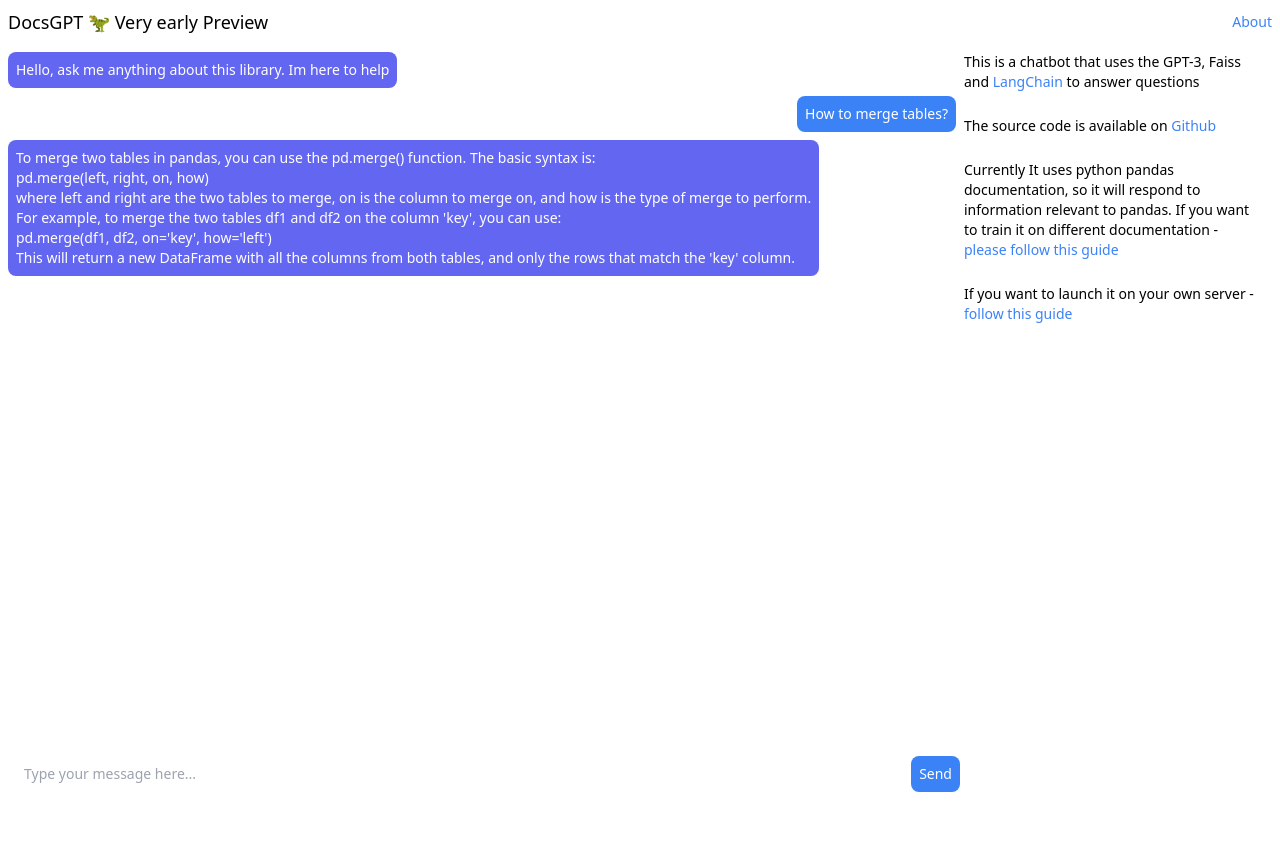
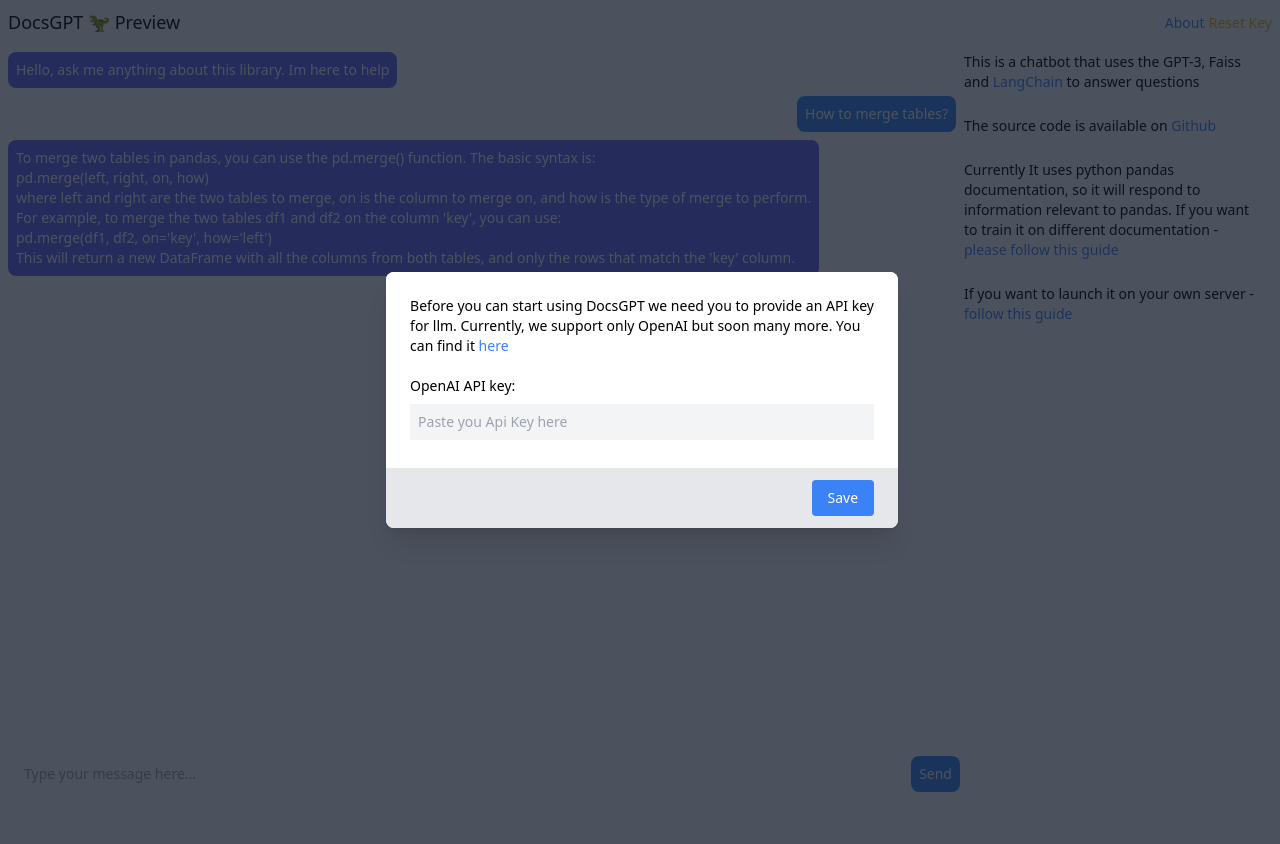
Before and after one commit to Cloude-Labs/DocsGPT, a Flask app: page / in a window 1280 px wide. After the commit the page ends 792 px from the top, so only its background shows below. Run offline with Flask 2, Linux system fonts and the light colour scheme; parts of the project's set-up code (start-up, migrations or seed data) failed here and were passed over.

Commit message:
Api key via web interface

```diff
--- a/application/app.py
+++ b/application/app.py
@@ -39,18 +39,24 @@
 def api_answer():
     data = request.get_json()
     question = data["question"]
+    api_key = data["api_key"]
 
     store.index = index
     # create a prompt template
     c_prompt = PromptTemplate(input_variables=["summaries", "question"], template=template)
     # create a chain with the prompt template and the store
-    chain = VectorDBQAWithSourcesChain.from_llm(llm=OpenAI(temperature=0), vectorstore=store, combine_prompt=c_prompt)
+    chain = VectorDBQAWithSourcesChain.from_llm(llm=OpenAI(openai_api_key=api_key, temperature=0), vectorstore=store, combine_prompt=c_prompt)
     # fetch the answer
     result = chain({"question": question})
 
     # some formatting for the frontend
     result['answer'] = result['answer'].replace("\\n", "<br>")
     result['answer'] = result['answer'].replace("SOURCES:", "")
+    # mock result
+    # result = {
+    #     "answer": "The answer is 42",
+    #     "sources": ["https://en.wikipedia.org/wiki/42_(number)", "https://en.wikipedia.org/wiki/42_(number)"]
+    # }
 
 
     return result
--- a/application/static/dist/css/output.css
+++ b/application/static/dist/css/output.css
@@ -513,6 +513,14 @@
   --tw-backdrop-sepia:  ;
 }
 
+.pointer-events-none {
+  pointer-events: none;
+}
+
+.pointer-events-auto {
+  pointer-events: auto;
+}
+
 .static {
   position: static;
 }
@@ -521,24 +529,47 @@
   position: fixed;
 }
 
-.bottom-0 {
-  bottom: 0px;
+.absolute {
+  position: absolute;
 }
 
-.right-0 {
+.relative {
+  position: relative;
+}
+
+.inset-0 {
+  top: 0px;
   right: 0px;
+  bottom: 0px;
+  left: 0px;
+}
+
+.top-0 {
+  top: 0px;
 }
 
 .left-0 {
   left: 0px;
 }
 
-.left-10 {
-  left: 2.5rem;
+.bottom-0 {
+  bottom: 0px;
 }
 
-.right-10 {
-  right: 2.5rem;
+.z-10 {
+  z-index: 10;
+}
+
+.ml-1 {
+  margin-left: 0.25rem;
+}
+
+.ml-2 {
+  margin-left: 0.5rem;
+}
+
+.mr-2 {
+  margin-right: 0.5rem;
 }
 
 .mt-2 {
@@ -553,16 +584,32 @@
   margin-top: 1rem;
 }
 
-.ml-2 {
-  margin-left: 0.5rem;
+.mb-3 {
+  margin-bottom: 0.75rem;
 }
 
-.mr-2 {
-  margin-right: 0.5rem;
+.box-content {
+  box-sizing: content-box;
+}
+
+.inline-block {
+  display: inline-block;
 }
 
 .flex {
   display: flex;
+}
+
+.hidden {
+  display: none;
+}
+
+.h-full {
+  height: 100%;
+}
+
+.h-4 {
+  height: 1rem;
 }
 
 .h-5\/6 {
@@ -581,8 +628,34 @@
   width: 100%;
 }
 
+.w-auto {
+  width: auto;
+}
+
+.w-4 {
+  width: 1rem;
+}
+
+.flex-shrink-0 {
+  flex-shrink: 0;
+}
+
+.transform {
+  transform: translate(var(--tw-translate-x), var(--tw-translate-y)) rotate(var(--tw-rotate)) skewX(var(--tw-skew-x)) skewY(var(--tw-skew-y)) scaleX(var(--tw-scale-x)) scaleY(var(--tw-scale-y));
+}
+
+.appearance-none {
+  -webkit-appearance: none;
+     -moz-appearance: none;
+          appearance: none;
+}
+
 .flex-col {
   flex-direction: column;
+}
+
+.flex-wrap {
+  flex-wrap: wrap;
 }
 
 .items-center {
@@ -591,6 +664,14 @@
 
 .items-stretch {
   align-items: stretch;
+}
+
+.justify-end {
+  justify-content: flex-end;
+}
+
+.justify-center {
+  justify-content: center;
 }
 
 .justify-between {
@@ -605,17 +686,83 @@
   align-self: flex-end;
 }
 
-.justify-self-stretch {
-  justify-self: stretch;
+.overflow-hidden {
+  overflow: hidden;
+}
+
+.overflow-y-auto {
+  overflow-y: auto;
+}
+
+.overflow-x-hidden {
+  overflow-x: hidden;
+}
+
+.rounded {
+  border-radius: 0.25rem;
+}
+
+.rounded-md {
+  border-radius: 0.375rem;
+}
+
+.rounded-none {
+  border-radius: 0px;
 }
 
 .rounded-lg {
   border-radius: 0.5rem;
 }
 
+.rounded-t-md {
+  border-top-left-radius: 0.375rem;
+  border-top-right-radius: 0.375rem;
+}
+
+.rounded-b-md {
+  border-bottom-right-radius: 0.375rem;
+  border-bottom-left-radius: 0.375rem;
+}
+
+.border-2 {
+  border-width: 2px;
+}
+
+.border-b {
+  border-bottom-width: 1px;
+}
+
+.border-t {
+  border-top-width: 1px;
+}
+
+.border-none {
+  border-style: none;
+}
+
+.border-gray-200 {
+  --tw-border-opacity: 1;
+  border-color: rgb(229 231 235 / var(--tw-border-opacity));
+}
+
+.border-gray-300 {
+  --tw-border-opacity: 1;
+  border-color: rgb(209 213 219 / var(--tw-border-opacity));
+}
+
+.bg-blue-600 {
+  --tw-bg-opacity: 1;
+  background-color: rgb(37 99 235 / var(--tw-bg-opacity));
+}
+
 .bg-white {
   --tw-bg-opacity: 1;
   background-color: rgb(255 255 255 / var(--tw-bg-opacity));
+}
+
+.bg-purple-600 {
+  --tw-bg-opacity: 1;
+  background-color: rgb(147 51 234 / var(--tw-bg-opacity));
 }
 
 .bg-indigo-500 {
@@ -628,8 +775,116 @@
   background-color: rgb(59 130 246 / var(--tw-bg-opacity));
 }
 
+.bg-gray-900 {
+  --tw-bg-opacity: 1;
+  background-color: rgb(17 24 39 / var(--tw-bg-opacity));
+}
+
+.bg-gray-100 {
+  --tw-bg-opacity: 1;
+  background-color: rgb(243 244 246 / var(--tw-bg-opacity));
+}
+
+.bg-gray-200 {
+  --tw-bg-opacity: 1;
+  background-color: rgb(229 231 235 / var(--tw-bg-opacity));
+}
+
+.bg-gray-500 {
+  --tw-bg-opacity: 1;
+  background-color: rgb(107 114 128 / var(--tw-bg-opacity));
+}
+
+.bg-clip-padding {
+  background-clip: padding-box;
+}
+
+.p-4 {
+  padding: 1rem;
+}
+
+.p-1 {
+  padding: 0.25rem;
+}
+
 .p-2 {
   padding: 0.5rem;
+}
+
+.px-6 {
+  padding-left: 1.5rem;
+  padding-right: 1.5rem;
+}
+
+.py-2\.5 {
+  padding-top: 0.625rem;
+  padding-bottom: 0.625rem;
+}
+
+.py-2 {
+  padding-top: 0.5rem;
+  padding-bottom: 0.5rem;
+}
+
+.px-4 {
+  padding-left: 1rem;
+  padding-right: 1rem;
+}
+
+.py-3 {
+  padding-top: 0.75rem;
+  padding-bottom: 0.75rem;
+}
+
+.px-3 {
+  padding-left: 0.75rem;
+  padding-right: 0.75rem;
+}
+
+.pt-4 {
+  padding-top: 1rem;
+}
+
+.pb-20 {
+  padding-bottom: 5rem;
+}
+
+.pt-5 {
+  padding-top: 1.25rem;
+}
+
+.pb-4 {
+  padding-bottom: 1rem;
+}
+
+.pr-16 {
+  padding-right: 4rem;
+}
+
+.text-left {
+  text-align: left;
+}
+
+.text-center {
+  text-align: center;
+}
+
+.text-right {
+  text-align: right;
+}
+
+.font-mono {
+  font-family: ui-monospace, SFMono-Regular, Menlo, Monaco, Consolas, "Liberation Mono", "Courier New", monospace;
+}
+
+.text-xs {
+  font-size: 0.75rem;
+  line-height: 1rem;
+}
+
+.text-xl {
+  font-size: 1.25rem;
+  line-height: 1.75rem;
 }
 
 .text-lg {
@@ -646,14 +901,109 @@
   font-weight: 500;
 }
 
+.uppercase {
+  text-transform: uppercase;
+}
+
+.leading-tight {
+  line-height: 1.25;
+}
+
+.leading-normal {
+  line-height: 1.5;
+}
+
+.text-white {
+  --tw-text-opacity: 1;
+  color: rgb(255 255 255 / var(--tw-text-opacity));
+}
+
+.text-current {
+  color: currentColor;
+}
+
+.text-gray-800 {
+  --tw-text-opacity: 1;
+  color: rgb(31 41 55 / var(--tw-text-opacity));
+}
+
+.text-black {
+  --tw-text-opacity: 1;
+  color: rgb(0 0 0 / var(--tw-text-opacity));
+}
+
 .text-blue-500 {
   --tw-text-opacity: 1;
   color: rgb(59 130 246 / var(--tw-text-opacity));
 }
 
-.text-white {
+.text-gray-700 {
   --tw-text-opacity: 1;
-  color: rgb(255 255 255 / var(--tw-text-opacity));
+  color: rgb(55 65 81 / var(--tw-text-opacity));
+}
+
+.text-yellow-500 {
+  --tw-text-opacity: 1;
+  color: rgb(234 179 8 / var(--tw-text-opacity));
+}
+
+.opacity-50 {
+  opacity: 0.5;
+}
+
+.opacity-75 {
+  opacity: 0.75;
+}
+
+.shadow-md {
+  --tw-shadow: 0 4px 6px -1px rgb(0 0 0 / 0.1), 0 2px 4px -2px rgb(0 0 0 / 0.1);
+  --tw-shadow-colored: 0 4px 6px -1px var(--tw-shadow-color), 0 2px 4px -2px var(--tw-shadow-color);
+  box-shadow: var(--tw-ring-offset-shadow, 0 0 #0000), var(--tw-ring-shadow, 0 0 #0000), var(--tw-shadow);
+}
+
+.shadow-lg {
+  --tw-shadow: 0 10px 15px -3px rgb(0 0 0 / 0.1), 0 4px 6px -4px rgb(0 0 0 / 0.1);
+  --tw-shadow-colored: 0 10px 15px -3px var(--tw-shadow-color), 0 4px 6px -4px var(--tw-shadow-color);
+  box-shadow: var(--tw-ring-offset-shadow, 0 0 #0000), var(--tw-ring-shadow, 0 0 #0000), var(--tw-shadow);
+}
+
+.shadow-xl {
+  --tw-shadow: 0 20px 25px -5px rgb(0 0 0 / 0.1), 0 8px 10px -6px rgb(0 0 0 / 0.1);
+  --tw-shadow-colored: 0 20px 25px -5px var(--tw-shadow-color), 0 8px 10px -6px var(--tw-shadow-color);
+  box-shadow: var(--tw-ring-offset-shadow, 0 0 #0000), var(--tw-ring-shadow, 0 0 #0000), var(--tw-shadow);
+}
+
+.outline-none {
+  outline: 2px solid transparent;
+  outline-offset: 2px;
+}
+
+.transition {
+  transition-property: color, background-color, border-color, text-decoration-color, fill, stroke, opacity, box-shadow, transform, filter, -webkit-backdrop-filter;
+  transition-property: color, background-color, border-color, text-decoration-color, fill, stroke, opacity, box-shadow, transform, filter, backdrop-filter;
+  transition-property: color, background-color, border-color, text-decoration-color, fill, stroke, opacity, box-shadow, transform, filter, backdrop-filter, -webkit-backdrop-filter;
+  transition-timing-function: cubic-bezier(0.4, 0, 0.2, 1);
+  transition-duration: 150ms;
+}
+
+.transition-opacity {
+  transition-property: opacity;
+  transition-timing-function: cubic-bezier(0.4, 0, 0.2, 1);
+  transition-duration: 150ms;
+}
+
+.transition-all {
+  transition-property: all;
+  transition-timing-function: cubic-bezier(0.4, 0, 0.2, 1);
+  transition-duration: 150ms;
+}
+
+.duration-150 {
+  transition-duration: 150ms;
+}
+
+.ease-in-out {
+  transition-timing-function: cubic-bezier(0.4, 0, 0.2, 1);
 }
 
 @media screen and (max-width: 1024px) {
@@ -691,17 +1041,161 @@
   }
 }
 
+.hover\:bg-blue-700:hover {
+  --tw-bg-opacity: 1;
+  background-color: rgb(29 78 216 / var(--tw-bg-opacity));
+}
+
+.hover\:bg-purple-700:hover {
+  --tw-bg-opacity: 1;
+  background-color: rgb(126 34 206 / var(--tw-bg-opacity));
+}
+
+.hover\:bg-gray-700:hover {
+  --tw-bg-opacity: 1;
+  background-color: rgb(55 65 81 / var(--tw-bg-opacity));
+}
+
+.hover\:bg-blue-800:hover {
+  --tw-bg-opacity: 1;
+  background-color: rgb(30 64 175 / var(--tw-bg-opacity));
+}
+
+.hover\:text-black:hover {
+  --tw-text-opacity: 1;
+  color: rgb(0 0 0 / var(--tw-text-opacity));
+}
+
 .hover\:text-blue-800:hover {
   --tw-text-opacity: 1;
   color: rgb(30 64 175 / var(--tw-text-opacity));
 }
 
+.hover\:text-yellow-800:hover {
+  --tw-text-opacity: 1;
+  color: rgb(133 77 14 / var(--tw-text-opacity));
+}
+
+.hover\:no-underline:hover {
+  text-decoration-line: none;
+}
+
+.hover\:opacity-75:hover {
+  opacity: 0.75;
+}
+
+.hover\:shadow-lg:hover {
+  --tw-shadow: 0 10px 15px -3px rgb(0 0 0 / 0.1), 0 4px 6px -4px rgb(0 0 0 / 0.1);
+  --tw-shadow-colored: 0 10px 15px -3px var(--tw-shadow-color), 0 4px 6px -4px var(--tw-shadow-color);
+  box-shadow: var(--tw-ring-offset-shadow, 0 0 #0000), var(--tw-ring-shadow, 0 0 #0000), var(--tw-shadow);
+}
+
+.focus\:border-indigo-700:focus {
+  --tw-border-opacity: 1;
+  border-color: rgb(67 56 202 / var(--tw-border-opacity));
+}
+
+.focus\:bg-blue-700:focus {
+  --tw-bg-opacity: 1;
+  background-color: rgb(29 78 216 / var(--tw-bg-opacity));
+}
+
+.focus\:bg-purple-700:focus {
+  --tw-bg-opacity: 1;
+  background-color: rgb(126 34 206 / var(--tw-bg-opacity));
+}
+
+.focus\:bg-white:focus {
+  --tw-bg-opacity: 1;
+  background-color: rgb(255 255 255 / var(--tw-bg-opacity));
+}
+
+.focus\:opacity-100:focus {
+  opacity: 1;
+}
+
+.focus\:shadow-lg:focus {
+  --tw-shadow: 0 10px 15px -3px rgb(0 0 0 / 0.1), 0 4px 6px -4px rgb(0 0 0 / 0.1);
+  --tw-shadow-colored: 0 10px 15px -3px var(--tw-shadow-color), 0 4px 6px -4px var(--tw-shadow-color);
+  box-shadow: var(--tw-ring-offset-shadow, 0 0 #0000), var(--tw-ring-shadow, 0 0 #0000), var(--tw-shadow);
+}
+
+.focus\:shadow-none:focus {
+  --tw-shadow: 0 0 #0000;
+  --tw-shadow-colored: 0 0 #0000;
+  box-shadow: var(--tw-ring-offset-shadow, 0 0 #0000), var(--tw-ring-shadow, 0 0 #0000), var(--tw-shadow);
+}
+
+.focus\:outline-none:focus {
+  outline: 2px solid transparent;
+  outline-offset: 2px;
+}
+
+.focus\:ring-0:focus {
+  --tw-ring-offset-shadow: var(--tw-ring-inset) 0 0 0 var(--tw-ring-offset-width) var(--tw-ring-offset-color);
+  --tw-ring-shadow: var(--tw-ring-inset) 0 0 0 calc(0px + var(--tw-ring-offset-width)) var(--tw-ring-color);
+  box-shadow: var(--tw-ring-offset-shadow), var(--tw-ring-shadow), var(--tw-shadow, 0 0 #0000);
+}
+
+.active\:bg-blue-800:active {
+  --tw-bg-opacity: 1;
+  background-color: rgb(30 64 175 / var(--tw-bg-opacity));
+}
+
+.active\:bg-purple-800:active {
+  --tw-bg-opacity: 1;
+  background-color: rgb(107 33 168 / var(--tw-bg-opacity));
+}
+
+.active\:shadow-lg:active {
+  --tw-shadow: 0 10px 15px -3px rgb(0 0 0 / 0.1), 0 4px 6px -4px rgb(0 0 0 / 0.1);
+  --tw-shadow-colored: 0 10px 15px -3px var(--tw-shadow-color), 0 4px 6px -4px var(--tw-shadow-color);
+  box-shadow: var(--tw-ring-offset-shadow, 0 0 #0000), var(--tw-ring-shadow, 0 0 #0000), var(--tw-shadow);
+}
+
 @media (min-width: 640px) {
+  .sm\:my-8 {
+    margin-top: 2rem;
+    margin-bottom: 2rem;
+  }
+
+  .sm\:block {
+    display: block;
+  }
+
+  .sm\:inline-block {
+    display: inline-block;
+  }
+
+  .sm\:h-screen {
+    height: 100vh;
+  }
+
+  .sm\:w-full {
+    width: 100%;
+  }
+
+  .sm\:max-w-lg {
+    max-width: 32rem;
+  }
+
+  .sm\:p-0 {
+    padding: 0px;
+  }
+
+  .sm\:p-6 {
+    padding: 1.5rem;
+  }
+
+  .sm\:pb-4 {
+    padding-bottom: 1rem;
+  }
+
+  .sm\:align-middle {
+    vertical-align: middle;
+  }
+
   @media not all and (min-width: 1024px) {
-    .sm\:max-lg\:mb-12 {
-      margin-bottom: 3rem;
-    }
-
     .sm\:max-lg\:mb-\[12rem\] {
       margin-bottom: 12rem;
     }
@@ -725,10 +1219,6 @@
     width: 75%;
   }
 
-  .lg\:w-\[46rem\] {
-    width: 46rem;
-  }
-
   .lg\:w-1\/4 {
     width: 25%;
   }
--- /dev/null
+++ b/application/static/src/authapi.js
@@ -0,0 +1,15 @@
+function resetApiKey() {
+  document.getElementById('modal').classList.toggle('hidden')
+}
+
+
+var el2 = document.getElementById('api-key-form');
+if (el2) {
+    el2.addEventListener("submit", function (event) {
+        event.preventDefault()
+        var apiKey = document.getElementById("api-key-input").value;
+        document.getElementById('modal').classList.toggle('hidden')
+        localStorage.setItem('apiKey', apiKey)
+        document.getElementById('api-key-input').value = ''
+    });
+}
--- a/application/static/src/chat.js
+++ b/application/static/src/chat.js
@@ -19,7 +19,8 @@
             headers: {
                 'Content-Type': 'application/json',
             },
-            body: JSON.stringify({question: message}),
+
+            body: JSON.stringify({question: message, api_key: localStorage.getItem('apiKey')}),
         })
             .then(response => response.json())
             .then(data => {
--- a/application/static/src/input.css
+++ b/application/static/src/input.css
@@ -1,6 +1,7 @@
 @tailwind base;
 @tailwind components;
 @tailwind utilities;
+
 
 
 
--- a/application/templates/index.html
+++ b/application/templates/index.html
@@ -6,11 +6,20 @@
     <link rel="stylesheet" href="https://cdnjs.cloudflare.com/ajax/libs/font-awesome/4.7.0/css/font-awesome.min.css">
 
 
+
   </head>
+
+
   <body>
+
+
+
     <header class="bg-white p-2 flex justify-between items-center">
-      <h1 class="text-lg font-medium">DocsGPT 🦖 Very early Preview</h1>
+      <h1 class="text-lg font-medium">DocsGPT 🦖 Preview</h1>
+        <div>
       <a href="https://github.com/arc53/docsgpt" class="text-blue-500 hover:text-blue-800 text-sm">About</a>
+      <button class="text-sm text-yellow-500 hover:text-yellow-800" onclick="resetApiKey()">Reset Key</button>
+            </div>
     </header>
     <div class="lg:flex ml-2 mr-2">
       <div class="lg:w-3/4 min-h-screen max-h-screen">
@@ -54,6 +63,41 @@
           <p class="text-sm">If you want to launch it on your own server - <a href="https://github.com/arc53/docsgpt/wiki/How-to-train-on-other-documentation" class="text-blue-500 hover:text-blue-800"> follow this guide </a></p>
         </div>
     </div>
+
+  <div class="flex items-center justify-center h-full">
+
+</div>
+<div class="fixed z-10 overflow-y-auto top-0 w-full left-0 hidden" id="modal">
+  <div class="flex items-center justify-center min-height-100vh pt-4 px-4 pb-20 text-center sm:block sm:p-0">
+    <div class="fixed inset-0 transition-opacity">
+      <div class="absolute inset-0 bg-gray-900 opacity-75" />
+    </div>
+    <span class="hidden sm:inline-block sm:align-middle sm:h-screen">&#8203;</span>
+    <div class=" text-sm inline-block align-center bg-white rounded-lg text-left overflow-hidden shadow-xl transform transition-all sm:my-8 sm:align-middle sm:max-w-lg sm:w-full" role="dialog" aria-modal="true" aria-labelledby="modal-headline">
+       <form id="api-key-form">
+        <div class="bg-white px-4 pt-5 pb-4 sm:p-6 sm:pb-4">
+        <h2>Before you can start using DocsGPT we need you to provide an API key for llm. Currently, we support only OpenAI but soon many more. You can find it <a class="text-blue-500 hover:text-blue-800" href="https://platform.openai.com/account/api-keys">here</a></h2><br>
+        <label>OpenAI API key:</label>
+
+        <input id="api-key-input" type="password" class="w-full bg-gray-100 p-2 mt-2 mb-3" placeholder="Paste you Api Key here">
+
+      </div>
+      <div class="bg-gray-200 px-4 py-3 text-right">
+        <button type="submit" class="py-2 px-4 bg-blue-500 text-white rounded hover:bg-blue-700 mr-2">Save</button>
+
+      </div>
+            </form>
+    </div>
+  </div>
+</div>
+      <script>
+      // check if api_key is set
+        if (localStorage.getItem('apiKey') === null) {
+            console.log("apiKey is not set")
+            document.getElementById('modal').classList.toggle('hidden')
+        }
+  </script>
+    <script src="{{url_for('static',filename='src/authapi.js')}}"></script>
   <script src="{{url_for('static',filename='src/chat.js')}}"></script>
   </body>
 </html>
```
